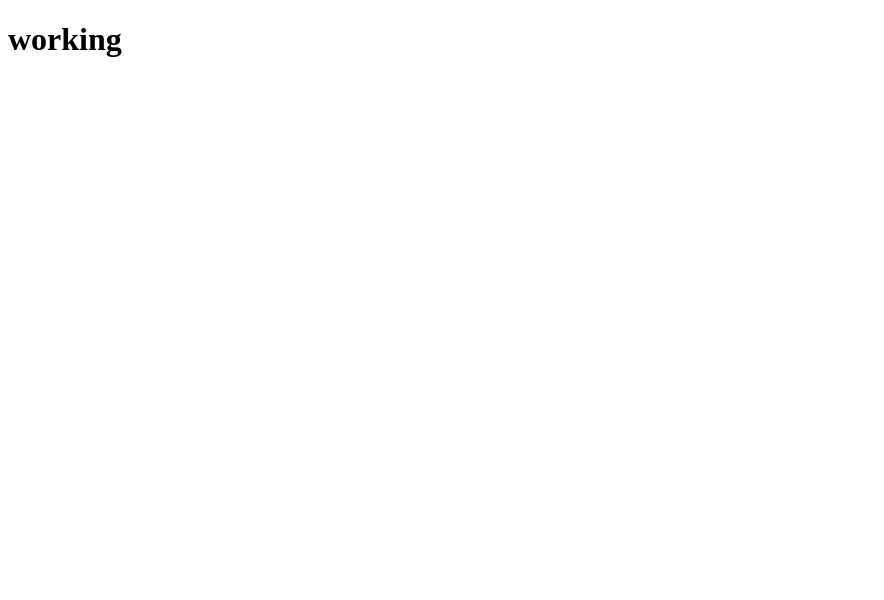
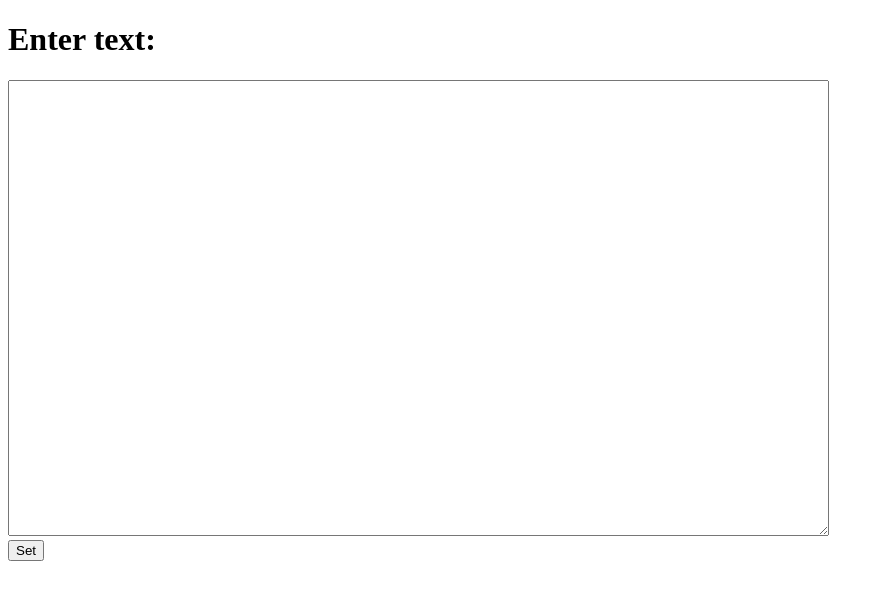
Before and after one commit to MiIos1988/vocabulary, a React (Create React App) app: page / in a window 1280 px wide. Shown: the top 600 px of the page, without its empty margins (0-884 px from the left). Built offline with nearby package versions, Linux system fonts and the light colour scheme.

Commit message:
Create textarea component

```diff
--- a/src/App.js
+++ b/src/App.js
@@ -1,8 +1,9 @@
+import TextareaComponent from "./components/TextareaComponent";
 
 function App() {
   return (
     <div className="App">
-      <h1>working</h1>
+      <TextareaComponent/>
     </div>
   );
 }
--- /dev/null
+++ b/src/components/TextareaComponent.jsx
@@ -0,0 +1,14 @@
+import React, { useState } from 'react'
+
+const TextareaComponent = () => {
+    const [enterText, setEnterText] = useState('');
+  return (
+    <div>
+        <h1>Enter text:</h1>
+      <textarea name="enterText" onChange={e => setEnterText(e.target.value) } cols="100" rows="30"></textarea><br />
+      <button onClick={() => console.log(enterText)}>Set</button>
+    </div>
+  )
+}
+
+export default TextareaComponent
```
